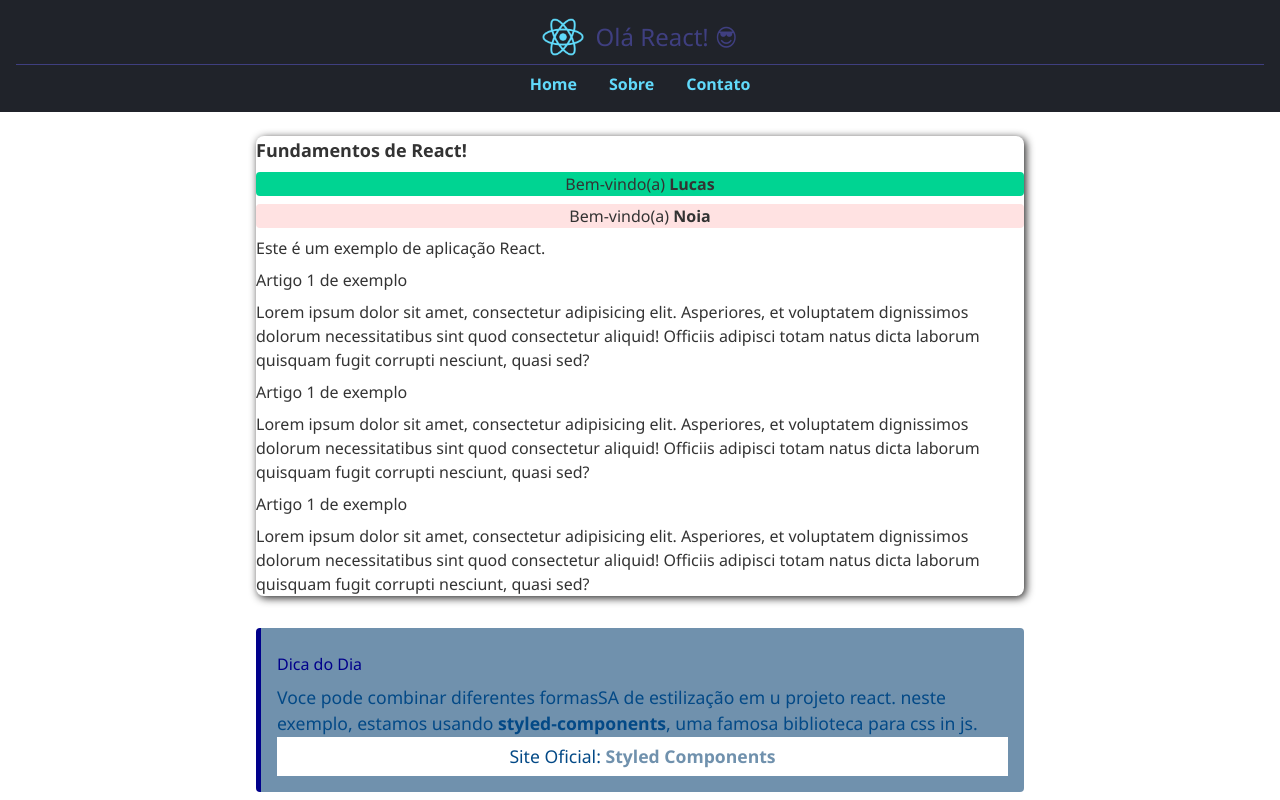
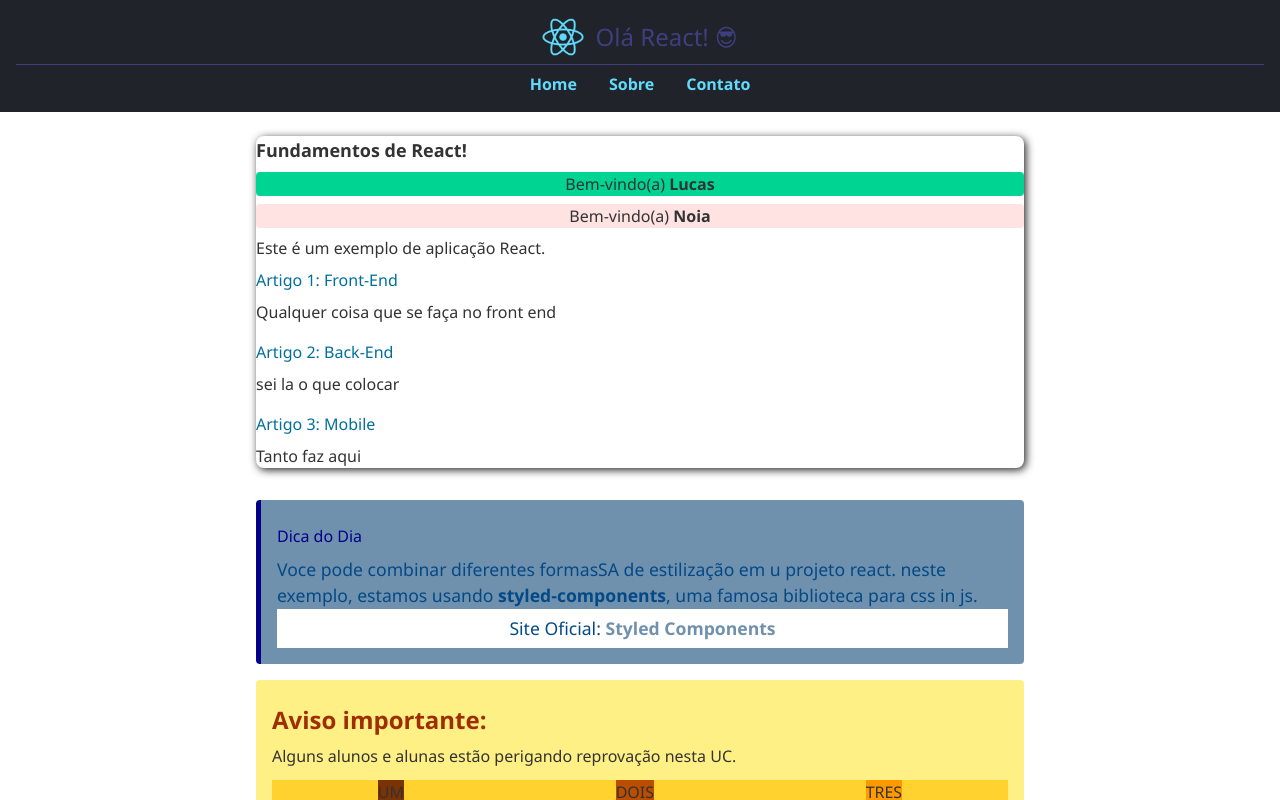
Before and after one commit to lucax13/react-fundamentos, a React (Vite) app: page / in a window 1280 px wide. Shown: the top 800 px of the page. Built offline with nearby package versions, Linux system fonts and the light colour scheme.

Commit message:
props e desestrutura artigo

```diff
--- a/src/components/Conteudo/Artigo/Artigo.tsx
+++ b/src/components/Conteudo/Artigo/Artigo.tsx
@@ -1,13 +1,18 @@
-export default function Artigo() {
+import estilos from "./Artigo.module.css";
+
+type ArtigoProps = {
+  titulo: string;
+  texto: string;
+  numero: number;
+};
+
+export default function Artigo({ titulo, texto, numero }: ArtigoProps) {
   return (
-    <article>
-      <h3>Artigo 1 de exemplo</h3>
-      <p>
-        Lorem ipsum dolor sit amet, consectetur adipisicing elit. Asperiores, et
-        voluptatem dignissimos dolorum necessitatibus sint quod consectetur
-        aliquid! Officiis adipisci totam natus dicta laborum quisquam fugit
-        corrupti nesciunt, quasi sed?
-      </p>
+    <article className={estilos.artigo}>
+      <h3>
+        Artigo {numero}: {titulo}
+      </h3>
+      <p>{texto}</p>
     </article>
   );
 }
--- a/src/components/Conteudo/Conteudo.tsx
+++ b/src/components/Conteudo/Conteudo.tsx
@@ -14,11 +14,15 @@ export default function Conteudo() {
         <Saudacao nome="Noia" classe="bg-red-100" />
         <p>Este é um exemplo de aplicação React.</p>
 
-        <Artigo />
+        <Artigo
+          titulo="Front-End"
+          texto="Qualquer coisa que se faça no front end"
+          numero={1}
+        />
 
-        <Artigo />
+        <Artigo titulo="Back-End" texto="sei la o que colocar" numero={2} />
 
-        <Artigo />
+        <Artigo titulo="Mobile" texto="Tanto faz aqui" numero={3} />
       </section>
 
       <DicaDoDia />
```
